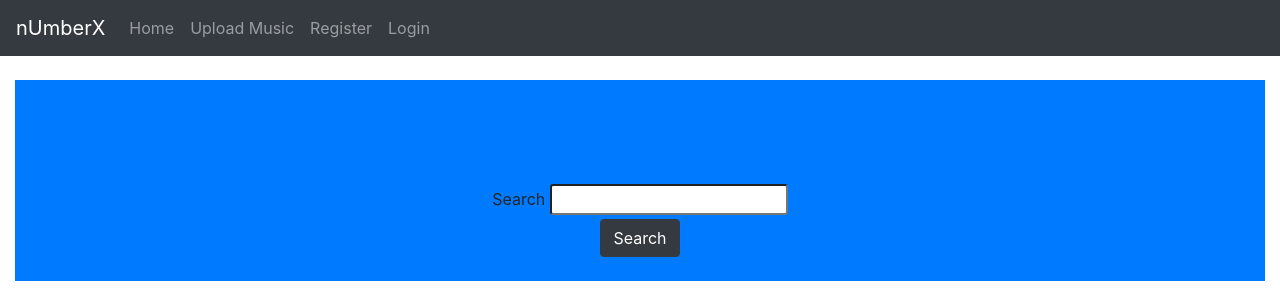
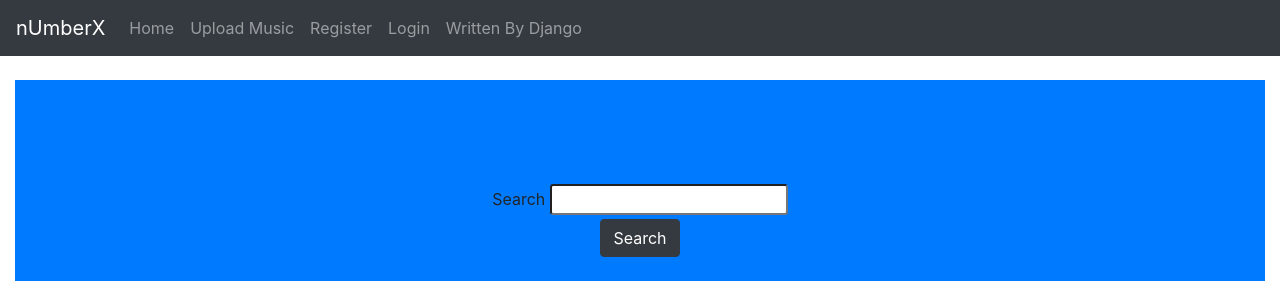
Before and after one commit to sirwilliamwallace/pymusic, a Django app: page / in a window 1280 px wide. Shown: the top 300 px of the page. Run offline with Django 3.2, Linux system fonts and the light colour scheme; data that the repository does not hold is empty; parts of the project's set-up code (start-up, migrations or seed data) failed here and were passed over; some libraries are stand-ins or nearby versions.

Commit message:
added djangos website

```diff
--- a/templates/main/index.html
+++ b/templates/main/index.html
@@ -18,10 +18,10 @@
           <li class="nav-item">
             <a class="nav-link" href="{% url 'music:home' %}"> Home </a>
           </li>
-          <li class="nav-item text-right">
-            <a class="nav-link" href="{% url 'music:upload' %}"> Upload Music </a>
-          </li>
           {% if not request.user.is_authenticated %}
+           <li class="nav-item text-right">
+              <a class="nav-link" href="{% url 'music:upload' %}"> Upload Music </a>
+           </li>
           <li class="nav-item">
             <a class="nav-link" href="{% url 'music:register' %}"> Register </a>
           </li>
@@ -33,6 +33,9 @@
             <a class="nav-link" href="{% url 'music:logout' %}"> Logout </a>
           </li>
           {% endif %}
+              <li class="nav-item ">
+                <a class="nav-link" href="https://www.djangoproject.com/">Written By Django </a>
+              </li>
         </ul>
       </nav>
       <div class="container-fluid" style="margin-top:80px">
```
